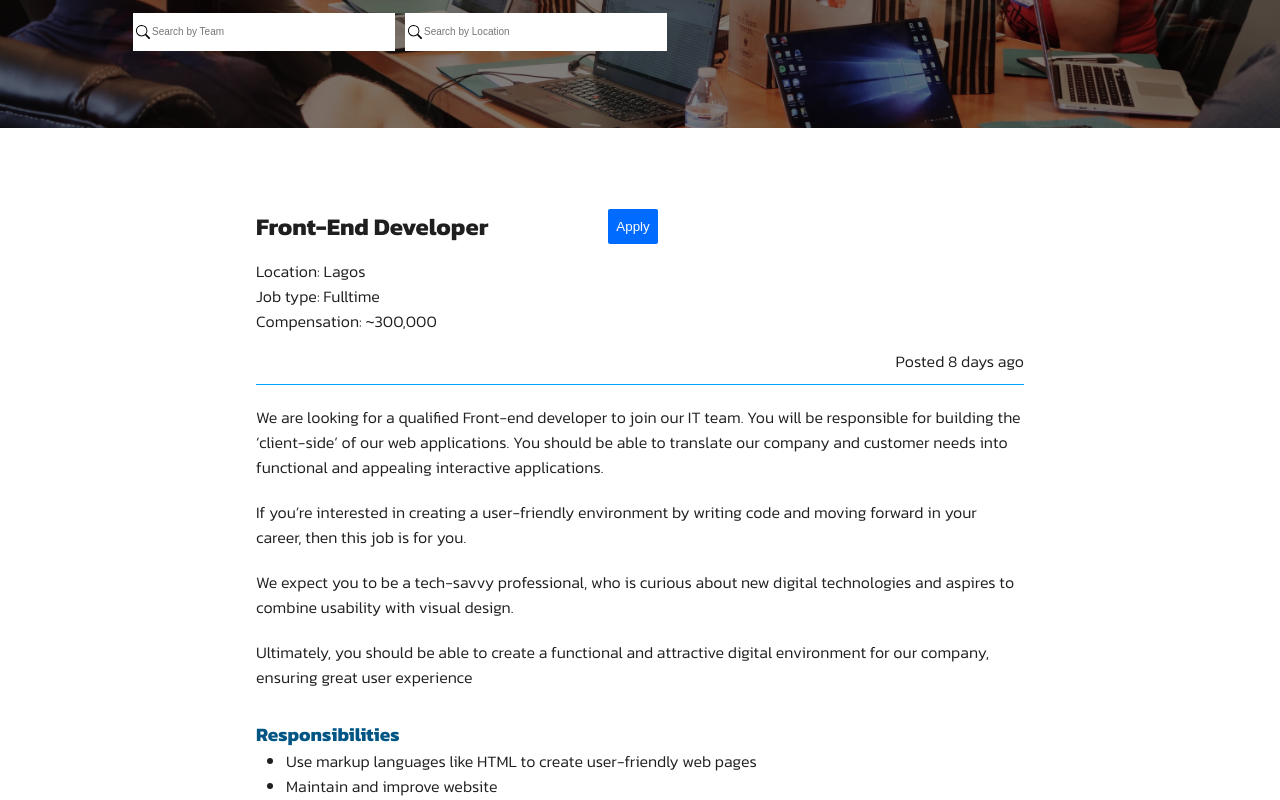
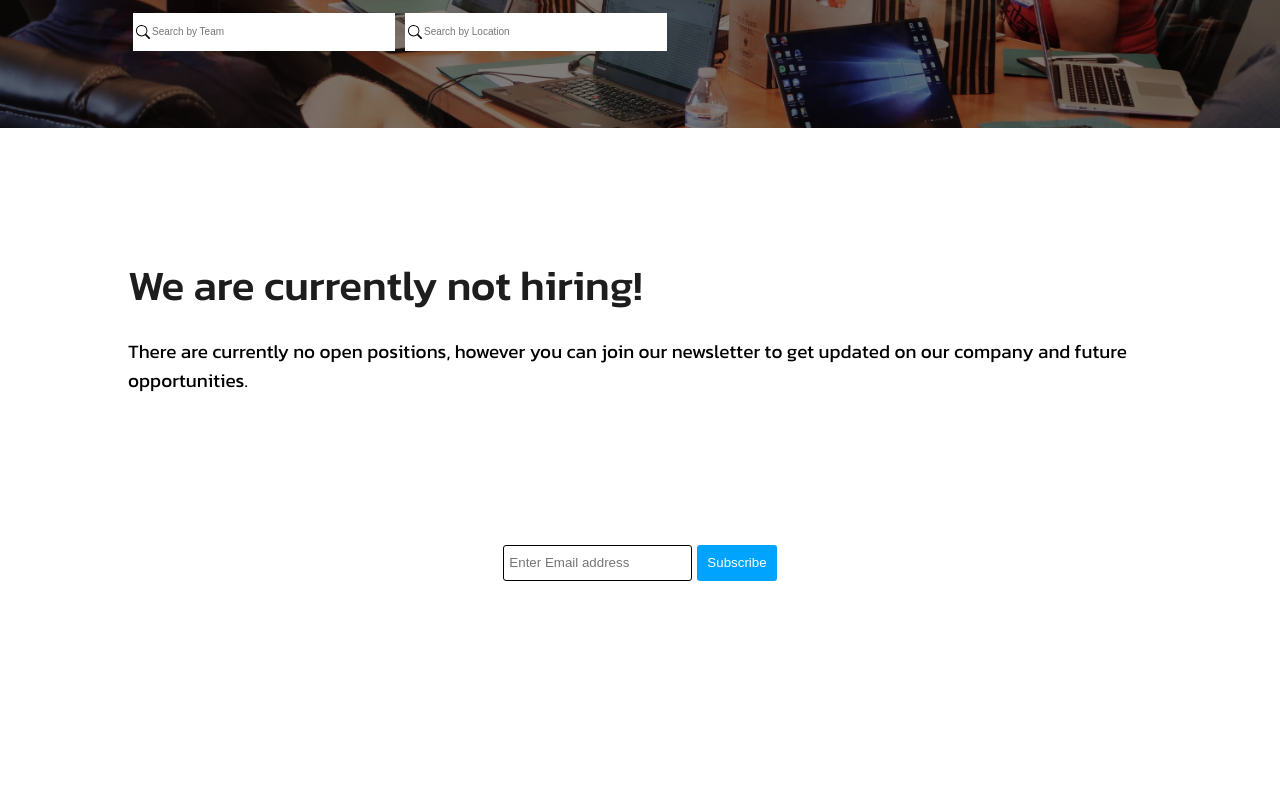
Before and after one commit to KodianKodes/customersupport.web-1, a React (Vite) app in the folder scrybe_frontend/: page /careers in a window 1280 px wide. Shown: the part 420-1220 px from the top of the page. After the commit the page ends 1151 px from the top, so only its background shows below. Built offline with nearby package versions, Linux system fonts and the light colour scheme.

Commit message:
feat: not hiring page

```diff
--- a/scrybe_frontend/src/pages/Careers/Careers.jsx
+++ b/scrybe_frontend/src/pages/Careers/Careers.jsx
@@ -1,12 +1,13 @@
 import React from 'react'
 import JobVacancy from './Components/JobVacancy'
+import NotHiring from './Components/NotHiring'
 import Main from './Components/Main'
 import './Style/main.scss'
 
 function Careers() {
   return (
     <div>
-        <JobVacancy />
+        <NotHiring />
     </div>
   )
 }
--- a/scrybe_frontend/src/pages/Careers/Components/Banner.jsx
+++ b/scrybe_frontend/src/pages/Careers/Components/Banner.jsx
@@ -2,7 +2,7 @@ import image1 from '../Assets/image-1.jpg'
 import {BsSearch} from 'react-icons/bs'
 import '../Style/banner.scss'
 
-function Bannre() {
+function Banner() {
   return (
     <div className='problem-solvers'>
         <img src={image1} alt="" />
@@ -23,4 +23,4 @@ function Bannre() {
   )
 }
 
-export default Bannre
+export default Banner
--- /dev/null
+++ b/scrybe_frontend/src/pages/Careers/Components/NotHiring.jsx
@@ -0,0 +1,25 @@
+import React from 'react'
+import Banner from './Banner'
+import '../Style/notHiring.scss'
+
+function NotHiring() {
+  return (
+    <div>
+        <Banner />
+        <div className='not-hiring-container'>
+          <div className='not-hiring'>
+            <h1>We are currently not hiring!</h1>
+            <p>There are currently no open positions, however you can join our newsletter to get updated on our company and future opportunities.  </p>
+          </div>
+          <div className="subscribe">
+              <form action="#" onSubmit={(e) => e.preventDefault()}>
+                <input type="text" placeholder='Enter Email address'/>
+                <button>Subscribe</button>
+              </form>
+          </div>
+        </div>
+    </div>
+  )
+}
+
+export default NotHiring
--- /dev/null
+++ b/scrybe_frontend/src/pages/Careers/Style/notHiring.scss
@@ -0,0 +1,65 @@
+.not-hiring-container {
+
+    padding: 0 10%;
+    display: flex;
+    flex-direction: column;
+    align-items: center;
+    margin: 100px 0;
+
+
+    h1 {
+        font-size: 24px;
+        margin: 20px 0;
+        font-weight: 500;
+        color: #1D1D1D;
+    }
+
+    p {
+        font-size: 12px;
+    }
+
+    .subscribe {
+        margin: 50px 0;
+        display: flex;
+        justify-content: flex-start;
+
+        form {
+            display: flex;
+            justify-content: space-between;
+            gap: 5px;
+
+            input {
+                height: 24px;
+                padding: 5px;
+                border-radius: 3px;
+                border: 1px solid black
+            }
+
+            input:focus {
+                outline: none;
+            }
+
+            button {
+                background: #00A4FF;
+                border: none;
+                border-radius: 3px;
+                padding: 5px 10px;
+                color: white;
+            }
+        }
+    }
+
+    @media (min-width: 700px) {
+        h1 {
+            font-size: 42px;
+        }
+
+        p {
+            font-size: 19px;
+        }
+
+        .subscribe {
+            margin-top: 150px;
+        }
+    }
+}
```
